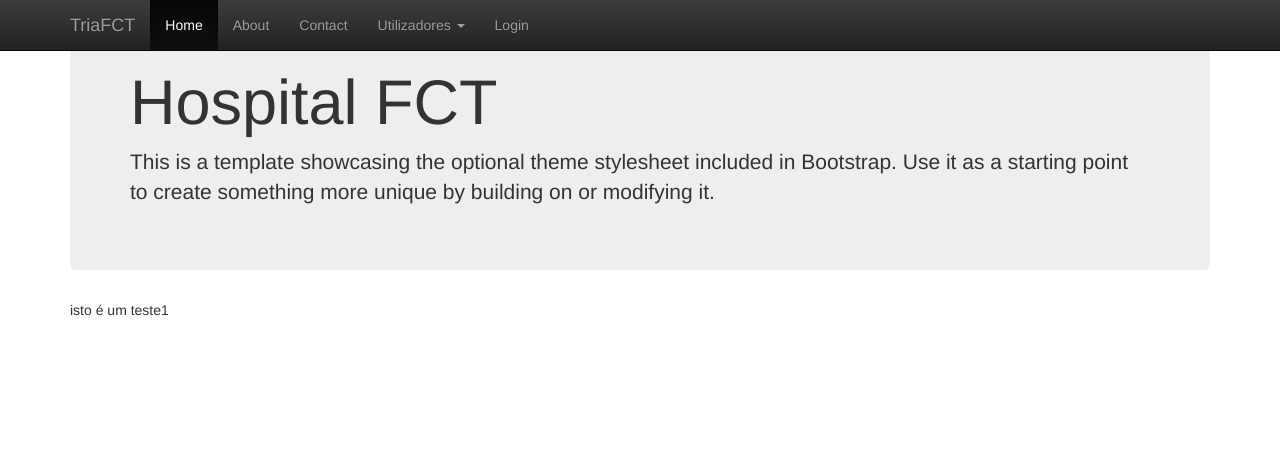
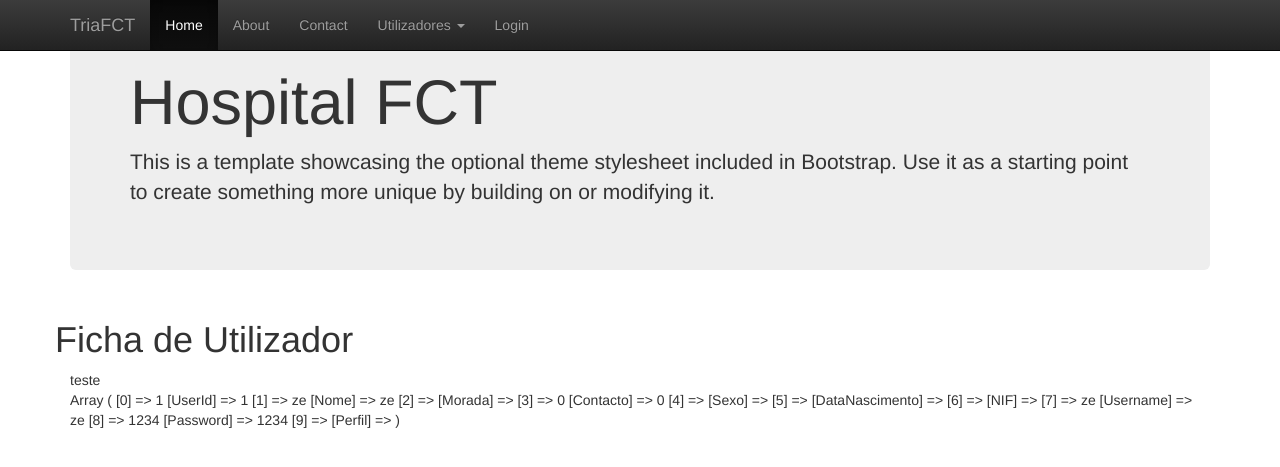
Before and after one commit to hugoppereira/SIM, a PHP site: page /index.php?operacao=verperfil&id=1 in a window 1280 px wide. Shown: the top 467 px of the page. Run offline with PHP 8.4, Linux system fonts and the light colour scheme; data comes from the database, SQL or seed files in the repository; a stand-in replaces the project's code that opens the database connection; some libraries are stand-ins or nearby versions.

Commit message:
ah ca ganda commit !!!

```diff
--- a/index.php
+++ b/index.php
@@ -22,6 +22,10 @@ session_start()
     <link href="css/bootstrap-theme.min.css" rel="stylesheet">
     <!-- Custom css -->
     <link href="css/sim.css" rel="stylesheet">
+    <!-- dataTables css -->
+    <link href="https://cdn.datatables.net/1.10.13/css/dataTables.bootstrap.min.css" rel="stylesheet">
+
+
 
     <!-- HTML5 shim and Respond.js for IE8 support of HTML5 elements and media queries -->
     <!--[if lt IE 9]>
@@ -162,5 +166,17 @@ session_start()
 <script src="https://ajax.googleapis.com/ajax/libs/jquery/1.12.4/jquery.min.js"></script>
 <!-- Include all compiled plugins (below), or include individual files as needed -->
 <script src="js/bootstrap.min.js"></script>
+<!-- data tables jquery -->
+<script src="https://cdn.datatables.net/1.10.13/js/jquery.dataTables.min.js"></script>
+<!-- data tables bootstrap -->
+<script src="https://cdn.datatables.net/1.10.13/js/dataTables.bootstrap.min.js"></script>
+<script>
+    $(document).ready(function() {
+        $('#listprofiles').DataTable();
+    } );
+</script>
+
+
+
 </body>
 </html>
--- a/verperfil.php
+++ b/verperfil.php
@@ -1,8 +1,22 @@
 <?php
 
+include_once "connection.php";
 $identity=$_GET['id'];
 
-echo "isto é um teste".$identity;
+$link = GetMyConnection();
+
+$sql = "SELECT * FROM Users where UserID = $identity";
+$result = $link->query($sql);
+$result = mysqli_fetch_array($result);
+
+?>
+
+<div class="row">
+    <h1>Ficha de Utilizador</h1>
+    <div class="col-md-6">
+        teste
+    </div>
+</div>
 
 
-?>
+Array ( [0] => 1 [UserId] => 1 [1] => ze [Nome] => ze [2] => [Morada] => [3] => 0 [Contacto] => 0 [4] => [Sexo] => [5] => [DataNascimento] => [6] => [NIF] => [7] => ze [Username] => ze [8] => 1234 [Password] => 1234 [9] => [Perfil] => )
```
Also changed, not shown: listarpessoas.php (+24 -5 lines).
